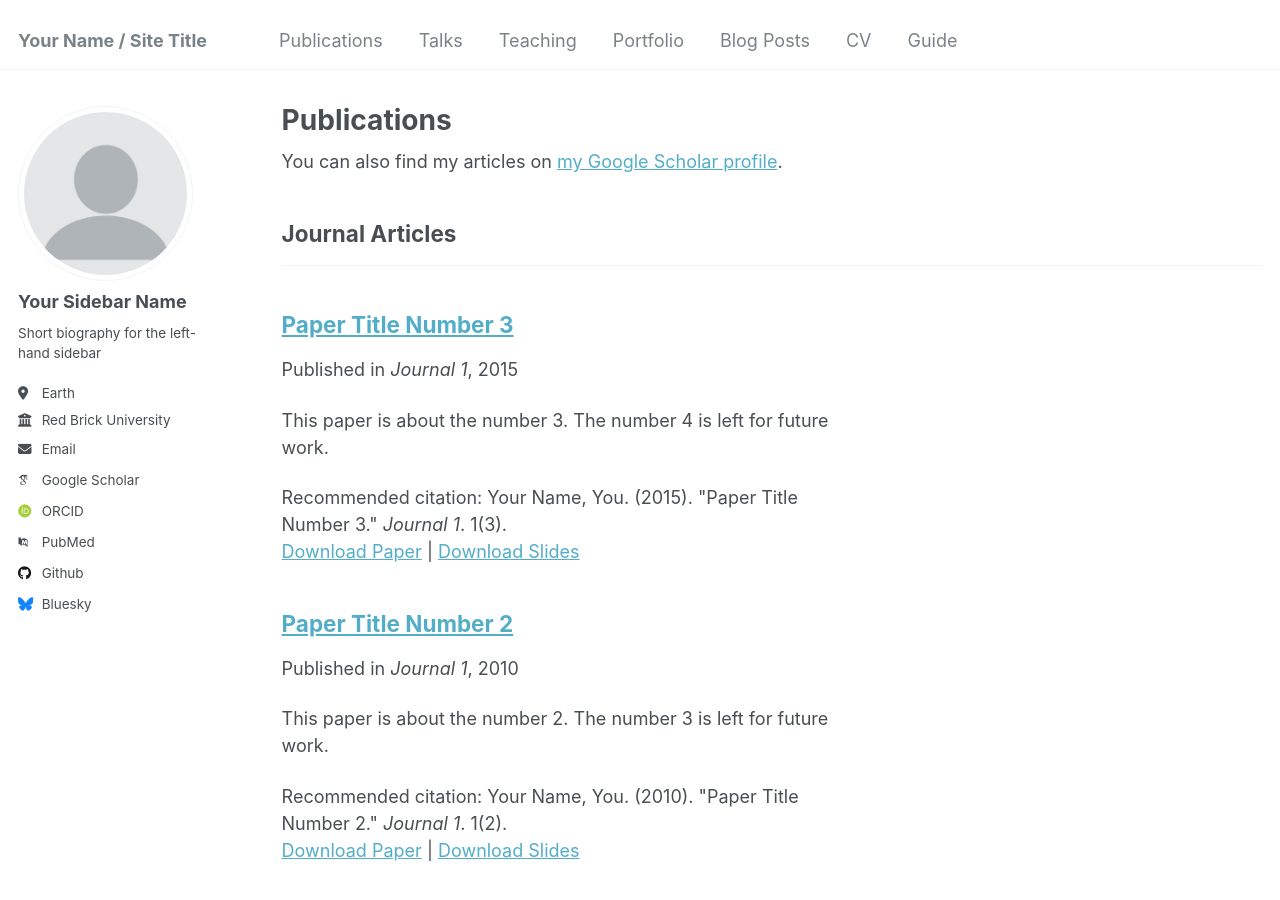
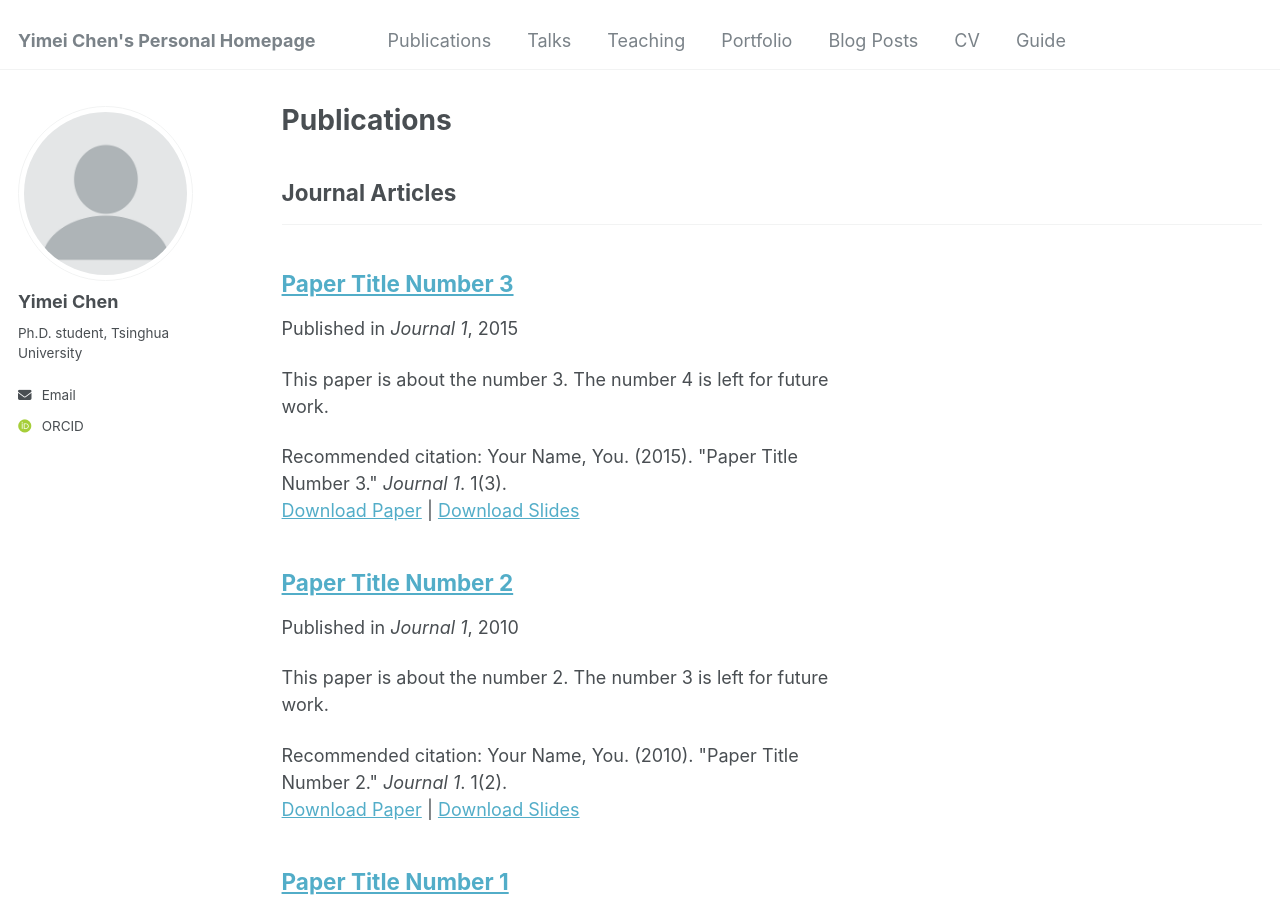
Before and after one commit to cym-network/cym-network.github.io, a Jekyll site: the page built from _pages/publications.html, in a window 1280 px wide and 900 px high. Built offline with Jekyll 4.4.1, drawn with Linux system fonts in a browser that asks for light colours; some web fonts are replaced.

Commit message:
Update _config.yml

```diff
--- a/_config.yml
+++ b/_config.yml
@@ -8,7 +8,7 @@
 
 # Basic Site Settings
 locale                   : "en-US"
-title                    : "Your Name / Site Title"
+title                    : "Yimei Chen's Personal Homepage"
 title_separator          : "-"
 name                     : &name "Your Name"
 description              : &description "personal description"
@@ -22,34 +22,26 @@ repository               : "academicpages/academicpages.github.io"
 author:
   # Biographic information
   avatar           : "profile.png"
-  name             : "Your Sidebar Name"
-  pronouns         : # example: "she/her"
-  bio              : "Short biography for the left-hand sidebar"
-  location         : "Earth"
-  employer         : "Red Brick University"
-  uri              : # URL
-  email            : "none@example.org"
+  name             : "Yimei Chen"
+  #pronouns         : # example: "she/her"
+  bio              : "Ph.D. student, Tsinghua University"
+  #location         : "Earth"
+  #employer         : "Red Brick University"
+  #uri              : # URL
+  email            : "chenyime22@mails.tsinghua.edu.cn"
 
   # Academic websites
-  arxiv            : # URL - Update with the correct link to your profile
-  googlescholar    : "https://scholar.google.com/citations?user=PS_CX0AAAAAJ"
-  impactstory      : # URL
+  #arxiv            : # URL - Update with the correct link to your profile
+  #googlescholar    : "https://scholar.google.com/citations?user=PS_CX0AAAAAJ"
+  #impactstory      : # URL
   orcid            : "http://orcid.org/yourorcidurl"
-  semantic         : # URL
-  pubmed           : "https://www.ncbi.nlm.nih.gov/pubmed/?term=john+snow"
-  researchgate     : # URL
-  scopus           : # URL
-
-  # Repositories and software development
-  bitbucket        : # Username - Update with your username on the site
-  codepen          : # Username
-  dribbble         : # Username
-  github           : "academicpages"
-  kaggle           : # Username
-  stackoverflow    : # User number or user number and name (i.e., use "1" or "1/jeff-atwood")
+  #semantic         : # URL
+  #pubmed           : "https://www.ncbi.nlm.nih.gov/pubmed/?term=john+snow"
+  #researchgate     : # URL
+  #scopus           : # URL
 
   # Social media
-  bluesky          : "bsky.app" # Replace this with you Bluesky username
+  #bluesky          : "bsky.app" # Replace this with you Bluesky username
   facebook         : # Username
   flickr           : # Username
   foursquare       : # Username
```
